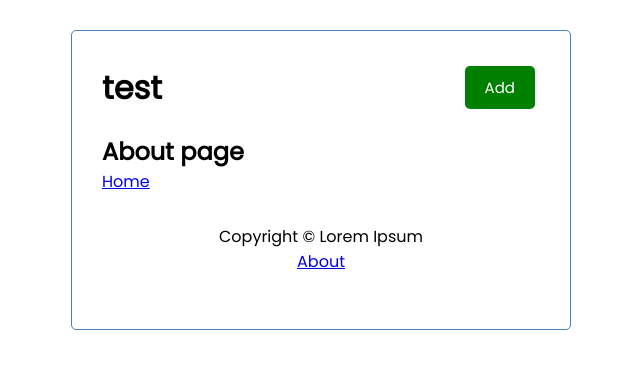
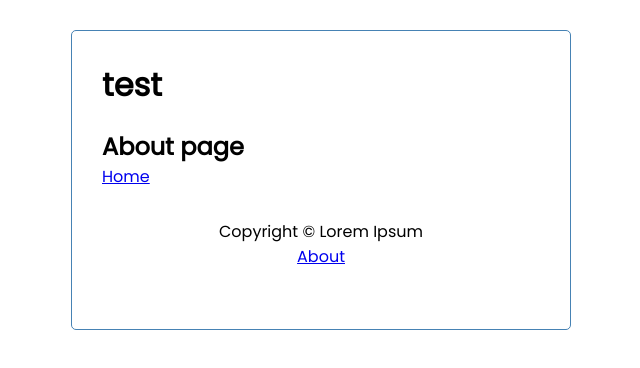
Before and after one commit to StefanoBisio/Task-Tracker, a React (Create React App) app: page /about in a window 1280 px wide. Shown: the top 368 px of the page, without its empty margins (319-959 px from the left). Built offline with nearby package versions, Linux system fonts and the light colour scheme; data requests are answered from the project's data file.

Commit message:
Applying Routing rules to Add button

```diff
--- a/src/components/Header.js
+++ b/src/components/Header.js
@@ -1,14 +1,21 @@
 import PropTypes from 'prop-types';
 import Button from './Button';
+import { useLocation } from 'react-router-dom';
 
 const Header = ({title, onFormToggle, formShowingState}) => {
+
+    const location = useLocation()
+
     return (
         <header className='header'>
             <h1>{title}</h1>
-            <Button
-                color={formShowingState ? "red" : "green"}
-                copy={formShowingState ? "Close" : "Add"}
-                onClick={onFormToggle} />
+            {location.pathname === '/' && (
+                <Button
+                    color={formShowingState ? "red" : "green"}
+                    copy={formShowingState ? "Close" : "Add"}
+                    onClick={onFormToggle} />
+                )
+            }
         </header>
     )
 }
```
